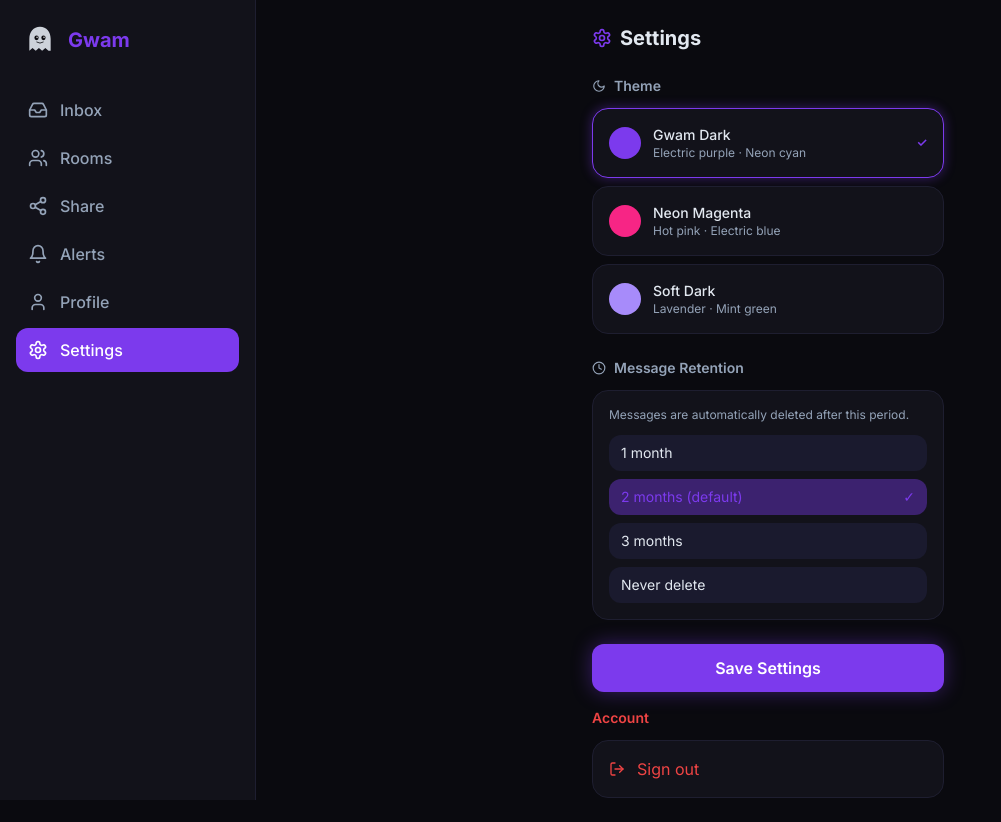
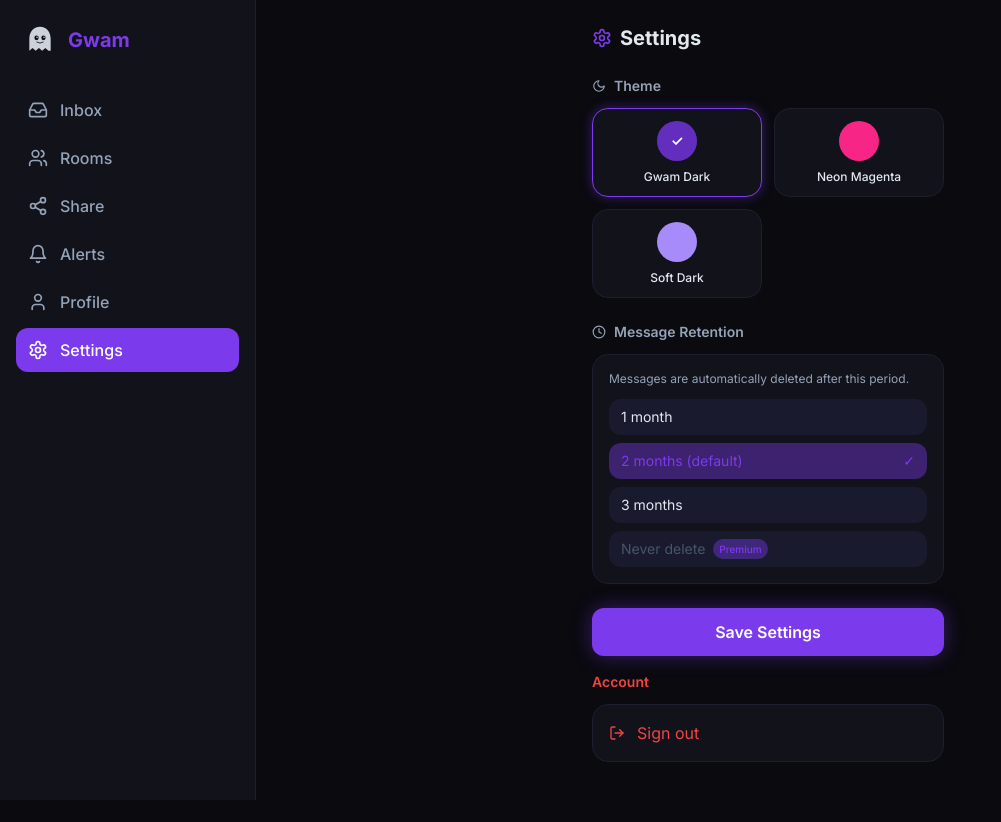
Before and after one commit to Pikarestiv/gwam, a Next.js app in the folder frontend/: page /settings in a window 1280 px wide. Shown: the whole page, without its empty margins (0-1001 px from the left). After the commit the page ends 800 px from the top, so only its background shows below. Built offline with nearby package versions, Linux system fonts and the light colour scheme.

Commit message:
feat(settings): UX improvements
- Redesigned themes list into a compact 2-column grid layout to accommodate 7-10 themes without taking up too much vertical space.
- Restored the Premium badge to the 'Never delete' message retention option.

```diff
--- a/frontend/app/(app)/settings/page.tsx
+++ b/frontend/app/(app)/settings/page.tsx
@@ -85,12 +85,12 @@ export default function SettingsPage() {
           >
             <Moon size={14} /> Theme
           </h2>
-          <div className="flex flex-col gap-2">
+          <div className="grid grid-cols-2 gap-3">
             {themes.map((t) => (
               <button
                 key={t.id}
                 onClick={() => setTheme(t.id)}
-                className="card flex items-center gap-3 text-left transition-all"
+                className="card p-3 flex flex-col items-center gap-2 text-center transition-all"
                 style={{
                   borderColor:
                     theme === t.id
@@ -103,31 +103,23 @@ export default function SettingsPage() {
                 }}
               >
                 <div
-                  className="w-8 h-8 rounded-full flex-shrink-0"
+                  className="w-10 h-10 rounded-full flex-shrink-0 relative"
                   style={{ background: t.color }}
-                />
+                >
+                  {theme === t.id && (
+                    <div className="absolute inset-0 flex items-center justify-center text-white text-sm font-bold bg-black/20 rounded-full">
+                      ✓
+                    </div>
+                  )}
+                </div>
                 <div>
                   <p
-                    className="font-medium text-sm"
+                    className="font-medium text-xs leading-tight"
                     style={{ color: "var(--color-text)" }}
                   >
                     {t.label}
                   </p>
-                  <p
-                    className="text-xs"
-                    style={{ color: "var(--color-muted)" }}
-                  >
-                    {t.desc}
-                  </p>
                 </div>
-                {theme === t.id && (
-                  <span
-                    className="ml-auto text-xs font-bold"
-                    style={{ color: "var(--color-primary)" }}
-                  >
-                    ✓
-                  </span>
-                )}
               </button>
             ))}
           </div>
@@ -157,12 +149,21 @@ export default function SettingsPage() {
                         ? "var(--color-primary-glow)"
                         : "var(--color-surface-2)",
                     color:
-                      retention === opt.value
-                        ? "var(--color-primary)"
-                        : "var(--color-text)",
+                      opt.value === 0 && retention !== 0
+                        ? "var(--color-subtle)"
+                        : retention === opt.value
+                          ? "var(--color-primary)"
+                          : "var(--color-text)",
                   }}
                 >
-                  {opt.label}
+                  <span className="flex items-center gap-2">
+                    {opt.label}
+                    {opt.value === 0 && (
+                      <span className="badge-primary px-1.5 py-0.5 text-[10px]">
+                        Premium
+                      </span>
+                    )}
+                  </span>
                   {retention === opt.value && <span>✓</span>}
                 </button>
               ))}
```
